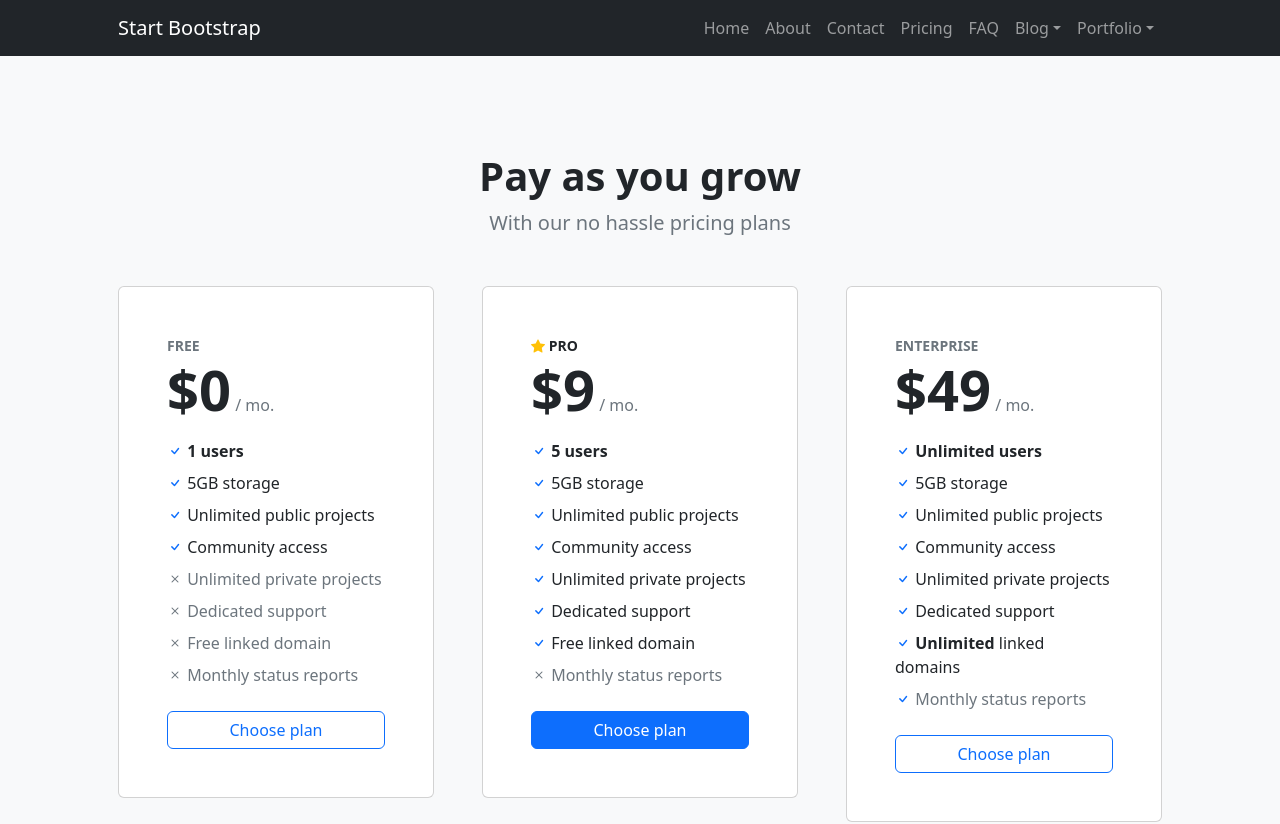
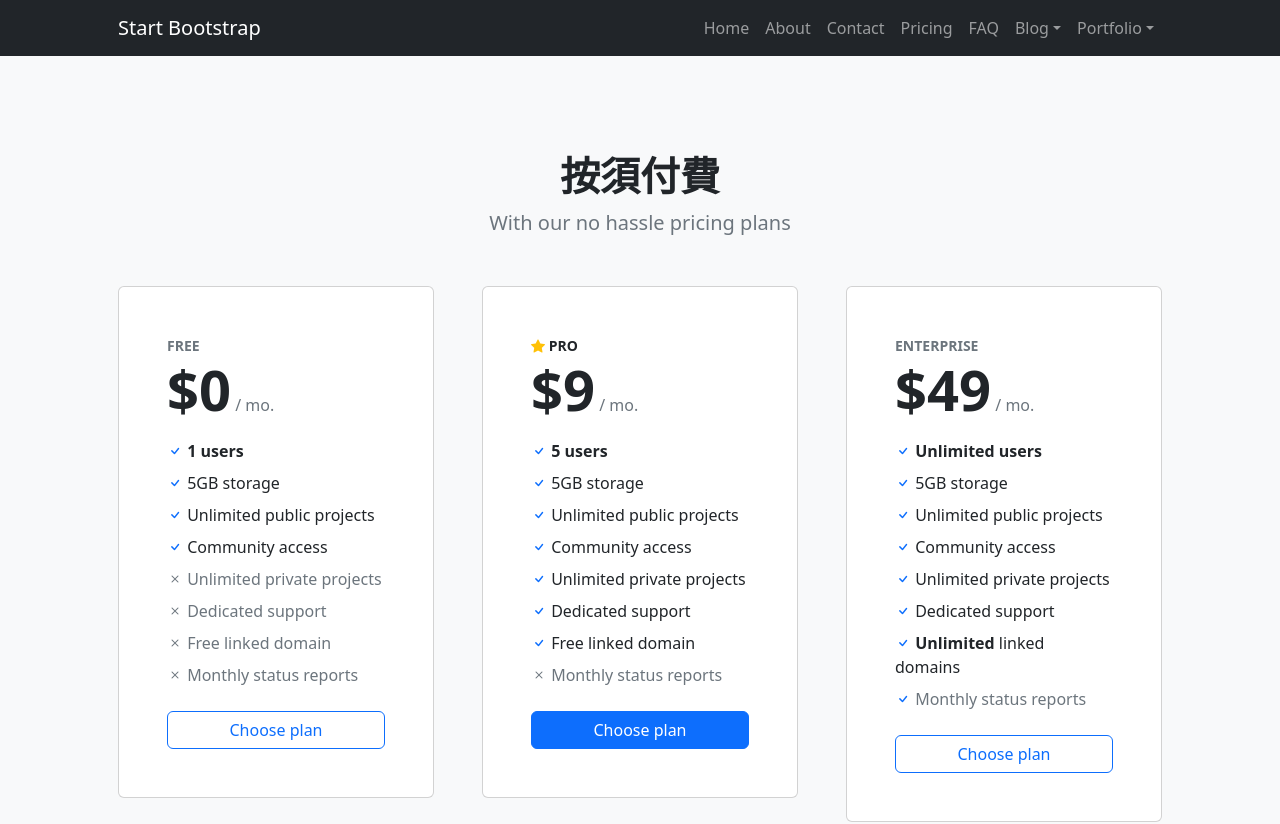
Before and after one commit to ChihHsuanChen/my-website, a plain HTML site: page pricing.html in a window 1280 px wide. Shown: the top 824 px of the page. Drawn offline with nearby package versions, Linux system fonts and the light colour scheme.

Commit message:
更改按需付費標題

```diff
--- a/pricing.html
+++ b/pricing.html
@@ -49,7 +49,7 @@
             <section class="bg-light py-5">
                 <div class="container px-5 my-5">
                     <div class="text-center mb-5">
-                        <h1 class="fw-bolder">Pay as you grow</h1>
+                        <h1 class="fw-bolder">按須付費</h1>
                         <p class="lead fw-normal text-muted mb-0">With our no hassle pricing plans</p>
                     </div>
                     <div class="row gx-5 justify-content-center">
```
